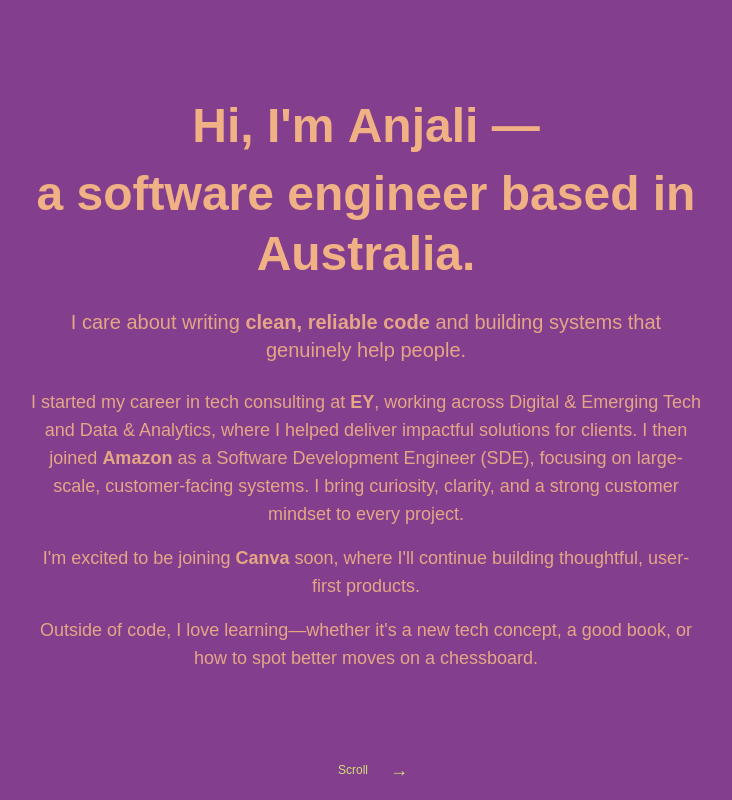
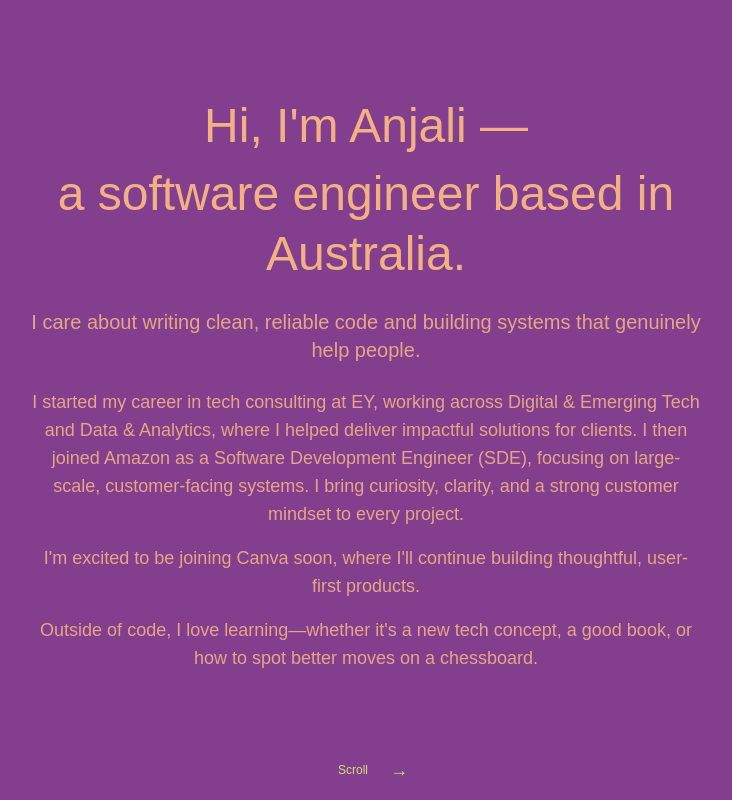
Before and after one commit to anjali-ahuja/Anjali-cv-app, a Next.js app: page / in a window 1280 px wide. Shown: the whole page, without its empty margins (274-1006 px from the left). Built offline with nearby package versions, Linux system fonts and the light colour scheme.

Commit message:
Remove bold text

```diff
--- a/src/components/Hero.tsx
+++ b/src/components/Hero.tsx
@@ -8,20 +8,20 @@
       style={{ background: "var(--primary-purple)", color: "var(--soft-peach)" }}
     >
       <div className="max-w-2xl text-center">
-        <h1 className="text-4xl md:text-5xl font-extrabold mb-6 leading-tight">
-          Hi, I'm <span className="text-accent font-black">Anjali</span> —<br className="hidden md:inline" />
+        <h1 className="text-4xl md:text-5xl mb-6 leading-tight">
+          Hi, I'm Anjali —<br className="hidden md:inline" />
           <span className="block mt-2">a software engineer based in Australia.</span>
         </h1>
-        <p className="text-lg md:text-xl mb-6 font-medium opacity-90">
-          I care about writing <span className="font-semibold text-accent">clean, reliable code</span> and building systems that genuinely help people.
+        <p className="text-lg md:text-xl mb-6 opacity-90">
+          I care about writing clean, reliable code and building systems that genuinely help people.
         </p>
         <div className="text-base md:text-lg space-y-4 mb-8 opacity-90">
           <p>
-            I started my career in tech consulting at <span className="font-semibold">EY</span>, working across Digital & Emerging Tech and Data & Analytics, where I helped deliver impactful solutions for clients.
-            I then joined <span className="font-semibold">Amazon</span> as a Software Development Engineer (SDE), focusing on large-scale, customer-facing systems. I bring curiosity, clarity, and a strong customer mindset to every project.
+            I started my career in tech consulting at EY, working across Digital & Emerging Tech and Data & Analytics, where I helped deliver impactful solutions for clients.
+            I then joined Amazon as a Software Development Engineer (SDE), focusing on large-scale, customer-facing systems. I bring curiosity, clarity, and a strong customer mindset to every project.
           </p>
           <p>
-            I'm excited to be joining <span className="font-semibold">Canva</span> soon, where I'll continue building thoughtful, user-first products.
+            I'm excited to be joining Canva soon, where I'll continue building thoughtful, user-first products.
           </p>
           <p>
             Outside of code, I love learning—whether it's a new tech concept, a good book, or how to spot better moves on a chessboard.
```
